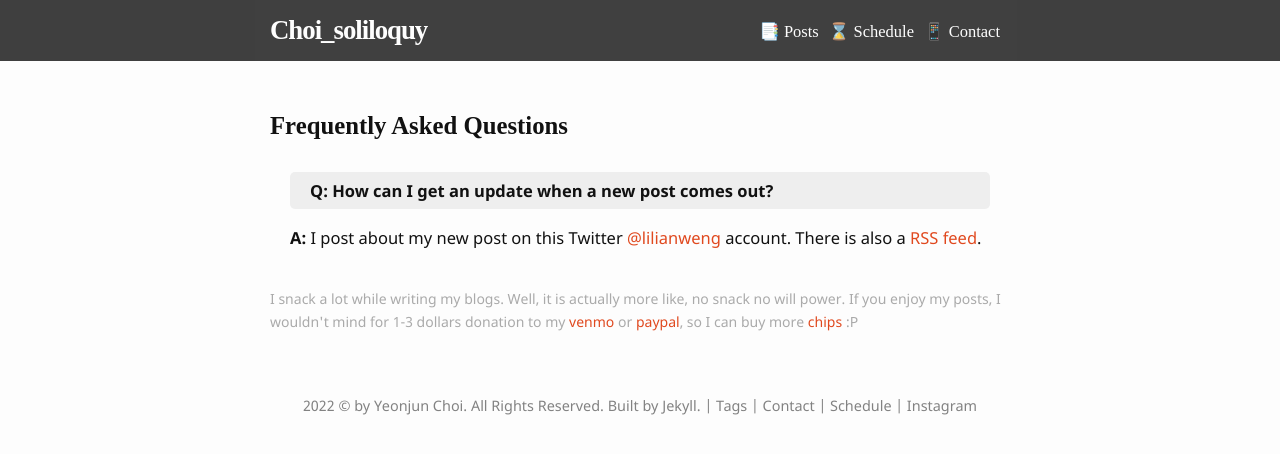
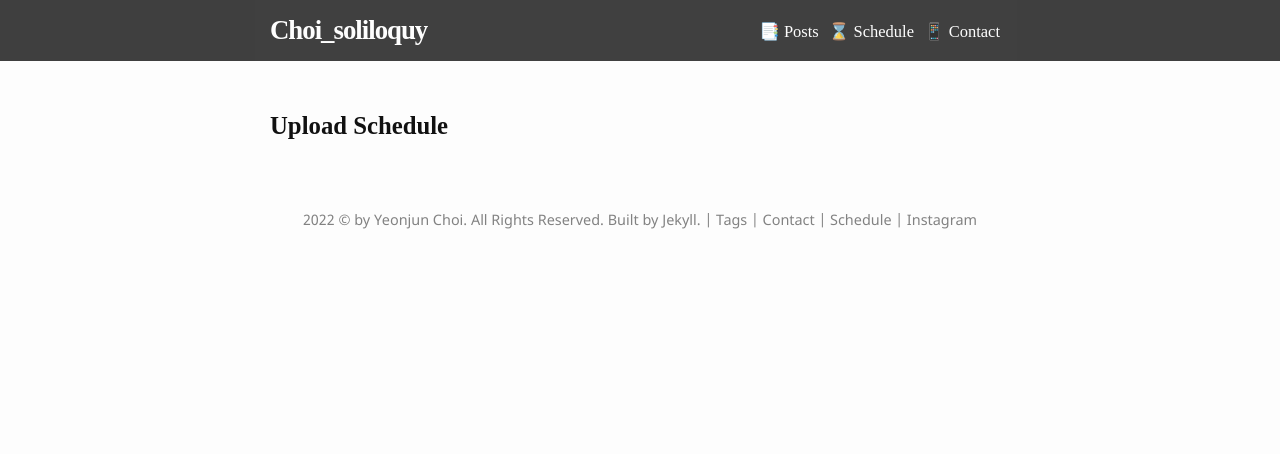
Before and after one commit to choipostech/choipostech.github.io, a Jekyll site: the page built from FAQ.html, in a window 1280 px wide. Shown: the top 454 px of the page. Built offline with Jekyll 4.4.1, drawn with Linux system fonts in a browser that asks for light colours; some web fonts are replaced.

Commit message:
Update FAQ.html

```diff
--- a/FAQ.html
+++ b/FAQ.html
@@ -4,13 +4,5 @@ layout: default
 
 <div class='other-pages'>
 
-  	<h1 class="page-heading">Frequently Asked Questions</h1>
-
-	<div class='qa'>
-	<p class='question'><b>Q: How can I get an update when a new post comes out?</b></p>
-	<p><b>A:</b> I post about my new post on this Twitter <a href="https://twitter.com/lilianweng/">@lilianweng</a> account. There is also a <a href="{{ site.baseurl }}/feed.xml" target="_blank">RSS feed</a>.</p>
-	</div>
-
-	<p style="color: #aaaaaa; font-size: 85%;">I snack a lot while writing my blogs. Well, it is actually more like, no snack no will power. If you enjoy my posts, I wouldn't mind for 1-3 dollars donation to my <a href="https://venmo.com/lilianweng" target="_blank">venmo</a> or <a href="https://paypal.me/LilianWeng" target="_blank">paypal</a>, so I can buy more <a href="https://www.instagram.com/p/CAd9qnMD4Ps/" target="_blank">chips</a> :P</p>
-
+  	<h1 class="page-heading">Upload Schedule</h1>
 </div>
```
